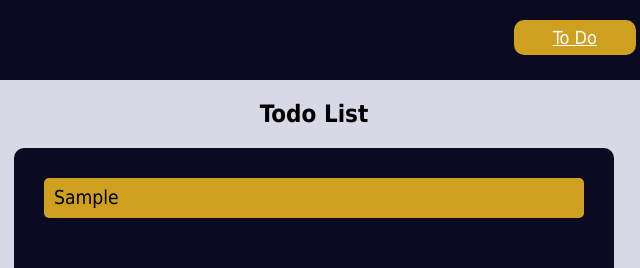
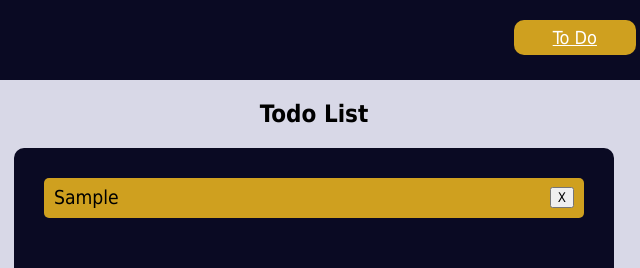
Before and after one commit to owenyang2/Productivity-App, a plain HTML site: page todo.html in a window 1280 px wide. Both pictures are taken after typing "Sample" into the empty fields and a click on the button "Add". Shown: the top 268 px of the page, 326-966 px from the left. Drawn offline with Linux system fonts and the light colour scheme.

Commit message:
Add deletion to todo list

```diff
--- a/todo-script.js
+++ b/todo-script.js
@@ -4,11 +4,23 @@ const taskAddInput = document.getElementById("add-task-input");
 
 function createTask()
 {
-    taskList.insertAdjacentHTML("beforeend", `
-        <div class="task-item">
-            <span>${taskAddInput.value}</span>
-        </div>
-    `);
+    const taskItem = document.createElement("div");
+    taskItem.classList.add("task-item");
+
+    const taskText = document.createElement("span");
+    taskText.innerText = taskAddInput.value;
+
+    const taskButton = document.createElement("button");
+    taskButton.innerText = "X";
+
+    taskItem.insertAdjacentElement("beforeend", taskText);
+    taskItem.insertAdjacentElement("beforeend", taskButton);
+
+    taskList.insertAdjacentElement("beforeend", taskItem);
+
+    taskButton.addEventListener("click", () => {
+        taskItem.remove();
+    })
 }
 
 taskAddButton.addEventListener("click", createTask);
--- a/todo-styles.css
+++ b/todo-styles.css
@@ -45,6 +45,7 @@ h2 {
 
     display: flex;
     align-items: center;
+    justify-content: space-between;
 
     margin-bottom: 5px;
 }
@@ -54,3 +55,7 @@ h2 {
     color: black;
     font-size: larger;
 }
+
+.task-item button {
+    margin-right: 10px
+}
```
